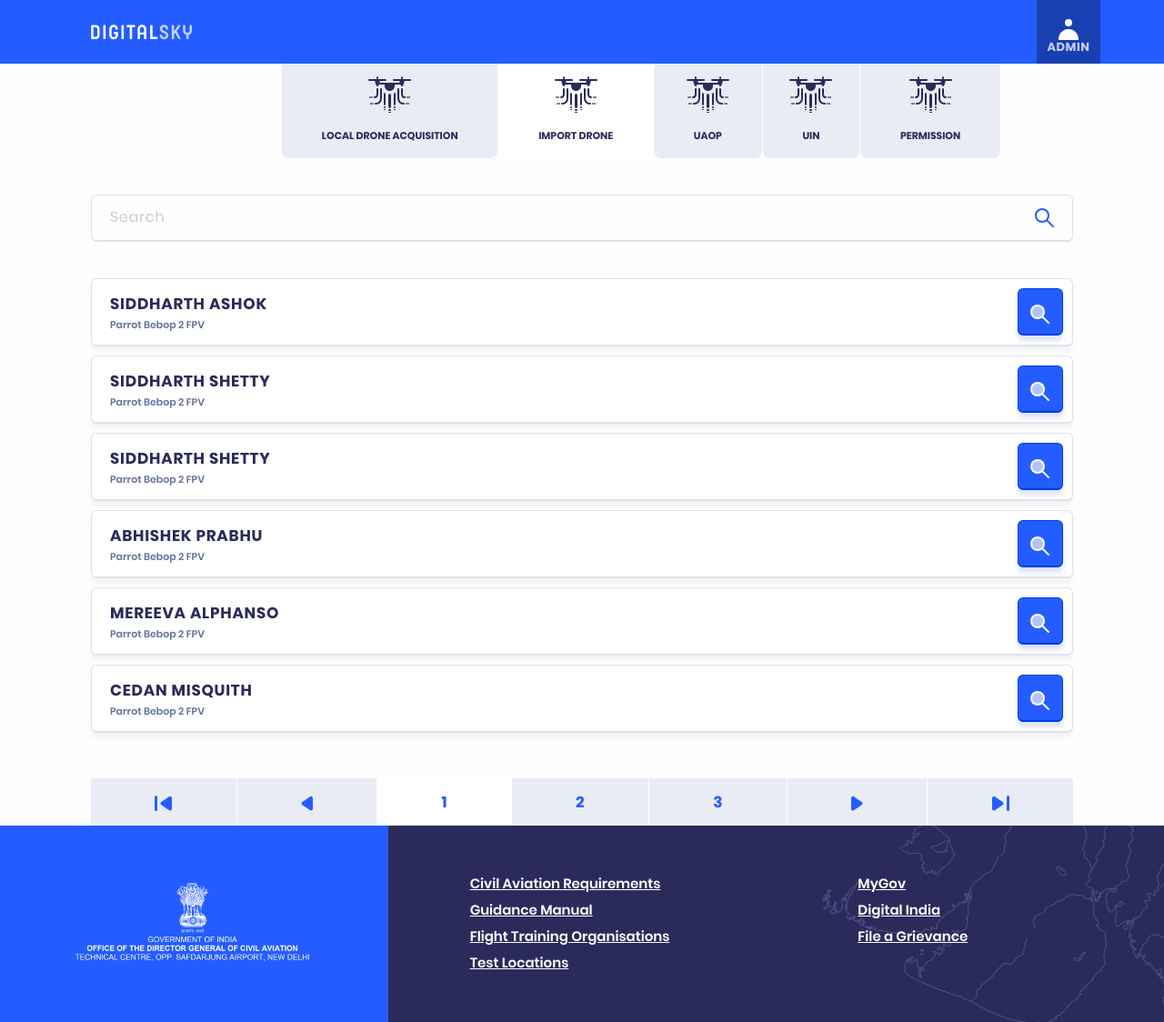
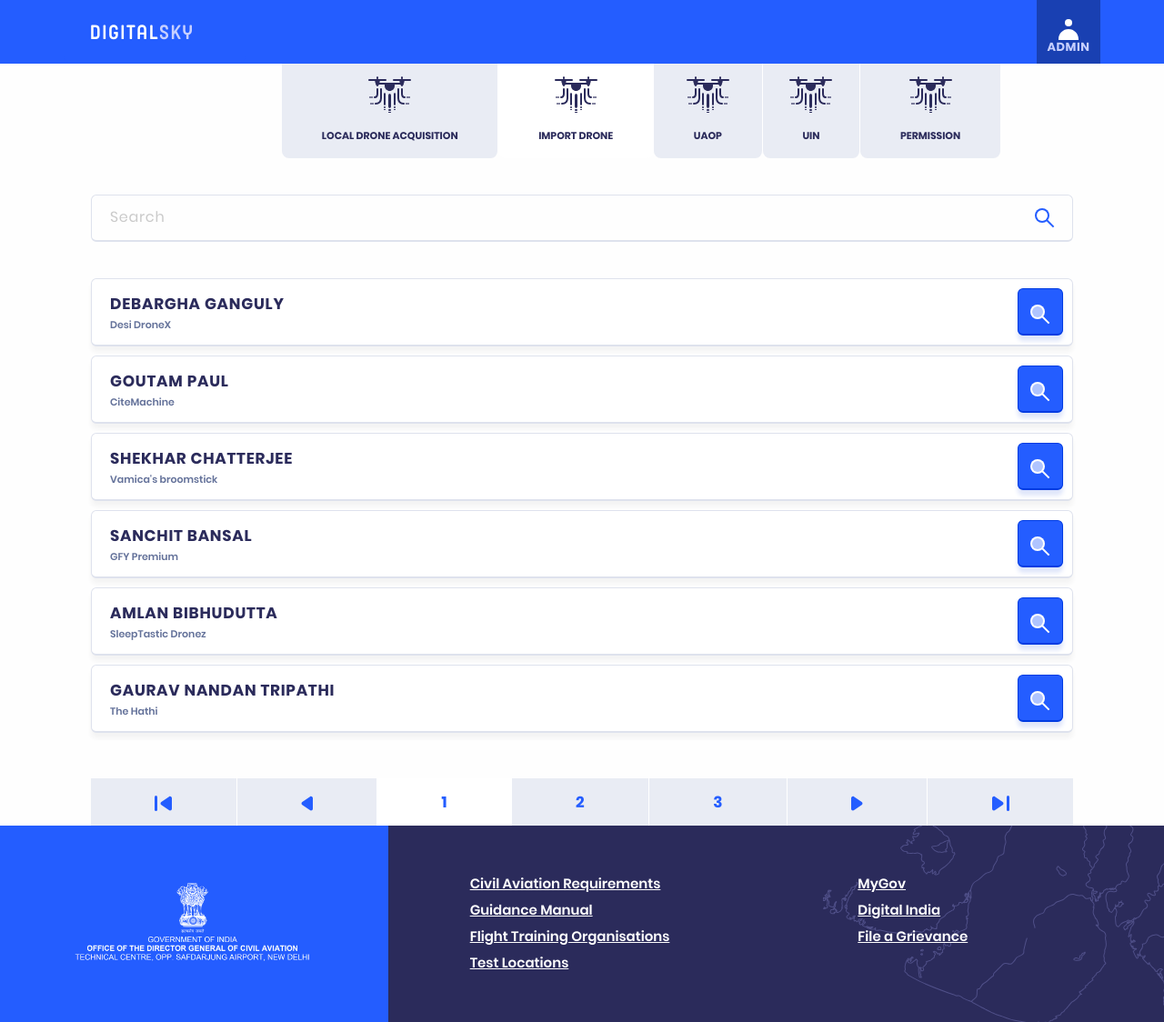
Before and after one commit to DebarghaG/Akash, a PHP site: page /admin.php in a window 1280 px wide. Shown: the whole page at 91% size. Run offline with PHP 8.4, Linux system fonts and the light colour scheme; data that the repository does not hold is empty.

Commit message:
Adding inside jokes to the Admin portal

```diff
--- a/admin.php
+++ b/admin.php
@@ -36,8 +36,8 @@ include("header.php"); ?>
             <div class="application">
               <div class="details">
                 <div class="wrap">
-                  <h3>Siddharth Ashok</h3>
-                  <p>Parrot Bebop 2 FPV</p>
+                  <h3>Debargha Ganguly</h3>
+                  <p>Desi DroneX</p>
                 </div>
               </div>
               <div class="go-to-location">
@@ -48,8 +48,8 @@ include("header.php"); ?>
             <div class="application">
               <div class="details">
                 <div class="wrap">
-                  <h3>Siddharth Shetty</h3>
-                  <p>Parrot Bebop 2 FPV</p>
+                  <h3>Goutam Paul</h3>
+                  <p>CiteMachine</p>
                 </div>
               </div>
               <div class="go-to-location">
@@ -60,8 +60,8 @@ include("header.php"); ?>
             <div class="application">
               <div class="details">
                 <div class="wrap">
-                  <h3>Siddharth Shetty</h3>
-                  <p>Parrot Bebop 2 FPV</p>
+                  <h3>Shekhar Chatterjee</h3>
+                  <p>Vamica's broomstick</p>
                 </div>
               </div>
               <div class="go-to-location">
@@ -72,8 +72,8 @@ include("header.php"); ?>
             <div class="application">
               <div class="details">
                 <div class="wrap">
-                  <h3>Abhishek Prabhu</h3>
-                  <p>Parrot Bebop 2 FPV</p>
+                  <h3>Sanchit Bansal</h3>
+                  <p>GFY Premium</p>
                 </div>
               </div>
               <div class="go-to-location">
@@ -84,8 +84,8 @@ include("header.php"); ?>
             <div class="application">
               <div class="details">
                 <div class="wrap">
-                  <h3>Mereeva Alphanso</h3>
-                  <p>Parrot Bebop 2 FPV</p>
+                  <h3>Amlan Bibhudutta</h3>
+                  <p>SleepTastic Dronez</p>
                 </div>
               </div>
               <div class="go-to-location">
@@ -96,8 +96,8 @@ include("header.php"); ?>
             <div class="application">
               <div class="details">
                 <div class="wrap">
-                  <h3>Cedan Misquith</h3>
-                  <p>Parrot Bebop 2 FPV</p>
+                  <h3>Gaurav Nandan Tripathi</h3>
+                  <p>The Hathi</p>
                 </div>
               </div>
               <div class="go-to-location">
```
